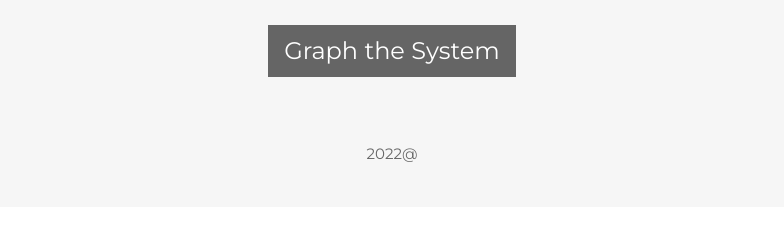
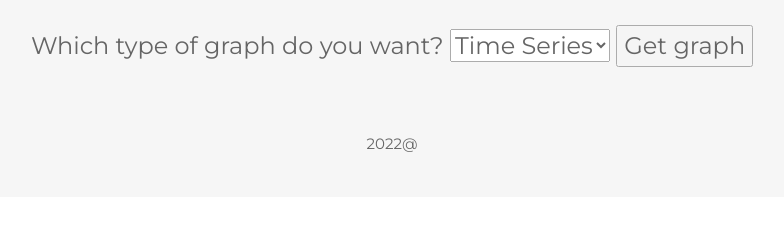
Before and after one commit to viktorashi/Open-CoNtRol, a Python web app: template open_control/templates/numerical_analysis.html in a window 1280 px wide. Shown: the part 176-416 px from the top of the page, without its empty margins (248-1032 px from the left). Run offline with Jinja, Linux system fonts and the light colour scheme; the template is opened without the code that fills it, so the values that code supplies are empty.

Commit message:
facut si eu frumix sa poti sa alegi tipu de graph

```diff
--- a/open_control/templates/numerical_analysis.html
+++ b/open_control/templates/numerical_analysis.html
@@ -88,8 +88,15 @@
 </div>
 {# make button on the button of page to redirect to graph input#}
 <div class="w3-container w3-padding-54 w3-light-grey w3-center w3-opacity w3-xlarge"
-        style="/*!margin-top:128px; margin-left:-2px;*/  bottom:0.7%;  width:100%; padding-top:2%; padding-bottom:2%">
-    <a href="/time_graph_input" class="w3-button w3-black w3-hover-green" style="text-decoration: none; color: white;">Graph the System</a>
+     style="/*!margin-top:128px; margin-left:-2px;*/  bottom:0.7%;  width:100%; padding-top:2%; padding-bottom:2%">
+    {#    <a href="/time_graph_input" class="w3-button w3-black w3-hover-green" style="text-decoration: none; color: white;">Graph the System</a>#}
+    <form action="/graph" method="post">
+        <label for="graph_select">Which type of graph do you want?</label>
+        <select name="graph_type" id="graph_select">
+            <option value="regular">Time Series</option>
+        </select>
+        <button type="submit">Get graph</button>
+    </form>
 </div>
 <!--Footer-->
 <footer class="w3-container w3-padding-54 w3-light-grey w3-center w3-opacity w3-xlarge"
```
Also changed, not shown: open_control/views.py (+18 -4 lines).
